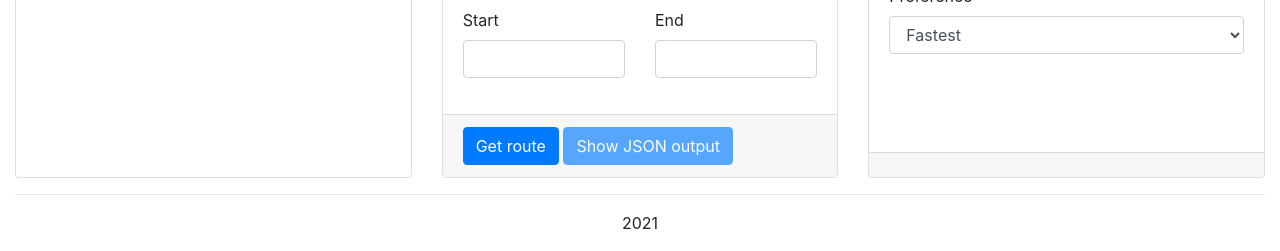
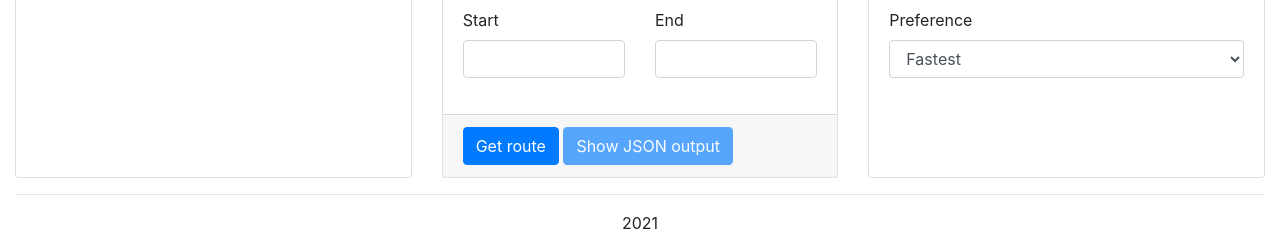
Before and after one commit to opengeospatial/T17-API-D175-Routes, a Flask app: page / in a window 1280 px wide. Shown: the part 693-944 px from the top of the page. Run offline with Flask 2, Linux system fonts and the light colour scheme; data that the repository does not hold is empty; some libraries are stand-ins or nearby versions.

Commit message:
Get named routes on each root request.

```diff
--- a/app.py
+++ b/app.py
@@ -8,12 +8,12 @@ app = Flask(__name__)
 
 API_BASE_URL = 'https://dp21.skymantics.com/rimac'
 API_NAME = get_api_name(API_BASE_URL)
-ROUTES = get_routes(API_BASE_URL)
 DEFAULT_ZOOM = 12
 TILESERVER_URL = 'https://tile.openstreetmap.org/{z}/{x}/{y}.png'
 
 @app.route('/')
 def index():
+    ROUTES = get_routes(API_BASE_URL)
     if not request.root_url:
         # this assumes that the 'index' view function handles the path '/'
         request.root_url = url_for('index', _external=True)
--- a/templates/index.html
+++ b/templates/index.html
@@ -114,7 +114,7 @@
                                     <input type="number" min="0" step="0.01" name="max-width" id="max-width" class="form-control">
                                 </div>
                             </div>
-                            <div class="row form-group">
+                            <div class="row form-group" style="margin-top:40px;">
                                 <div class="col-12">
                                     <label for="preference">Preference</label>
                                     <select name="preference" id="preference" class="form-control">
@@ -123,9 +123,6 @@
                                     </select>
                                 </div>
                             </div>
-                        </div>
-
-                        <div class="card-footer text-muted">
                         </div>
                     </div>
             </div>
```
